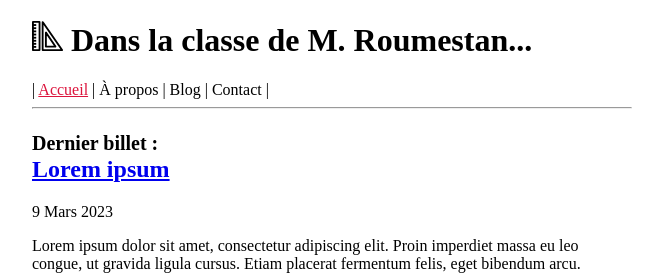
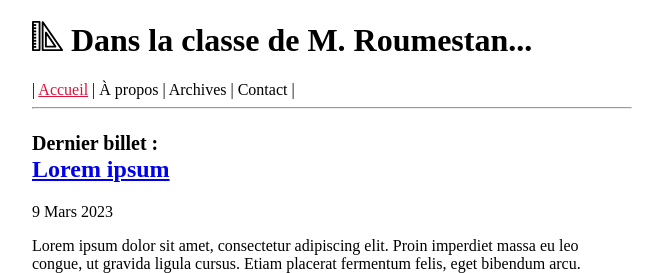
Before and after one commit to roumesta/roumestan.github.io, a Jekyll site: the page built from index.html, in a window 1280 px wide. Shown: the top 273 px of the page, without its empty margins (308-971 px from the left). Built offline with Jekyll 4.4.1, drawn with Linux system fonts in a browser that asks for light colours.

Commit message:
Update navigation.yml

```diff
--- a/_data/navigation.yml
+++ b/_data/navigation.yml
@@ -2,7 +2,7 @@
   link: /
 - name: À propos
   link: /about.html
-- name: Blog
+- name: Archives
   link: /blog.html
 - name: Contact
   link: /contact.html
```
